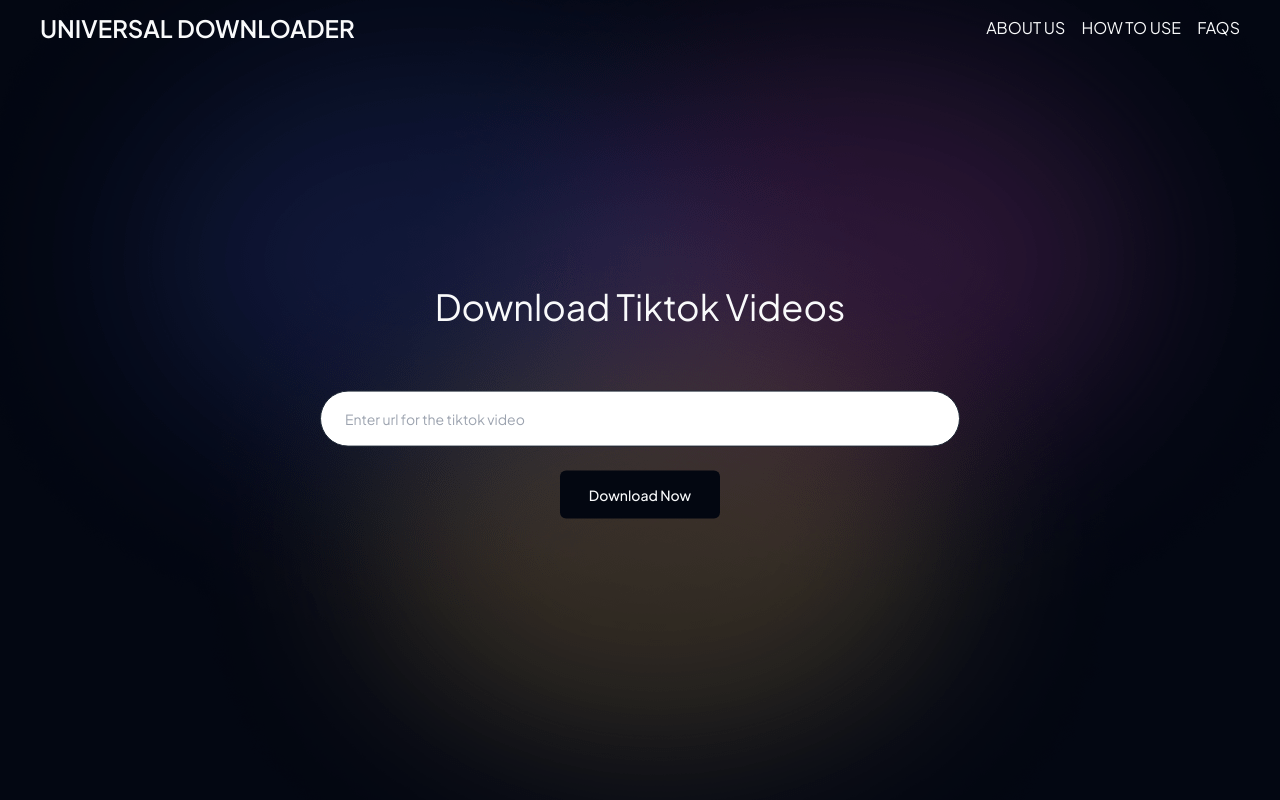
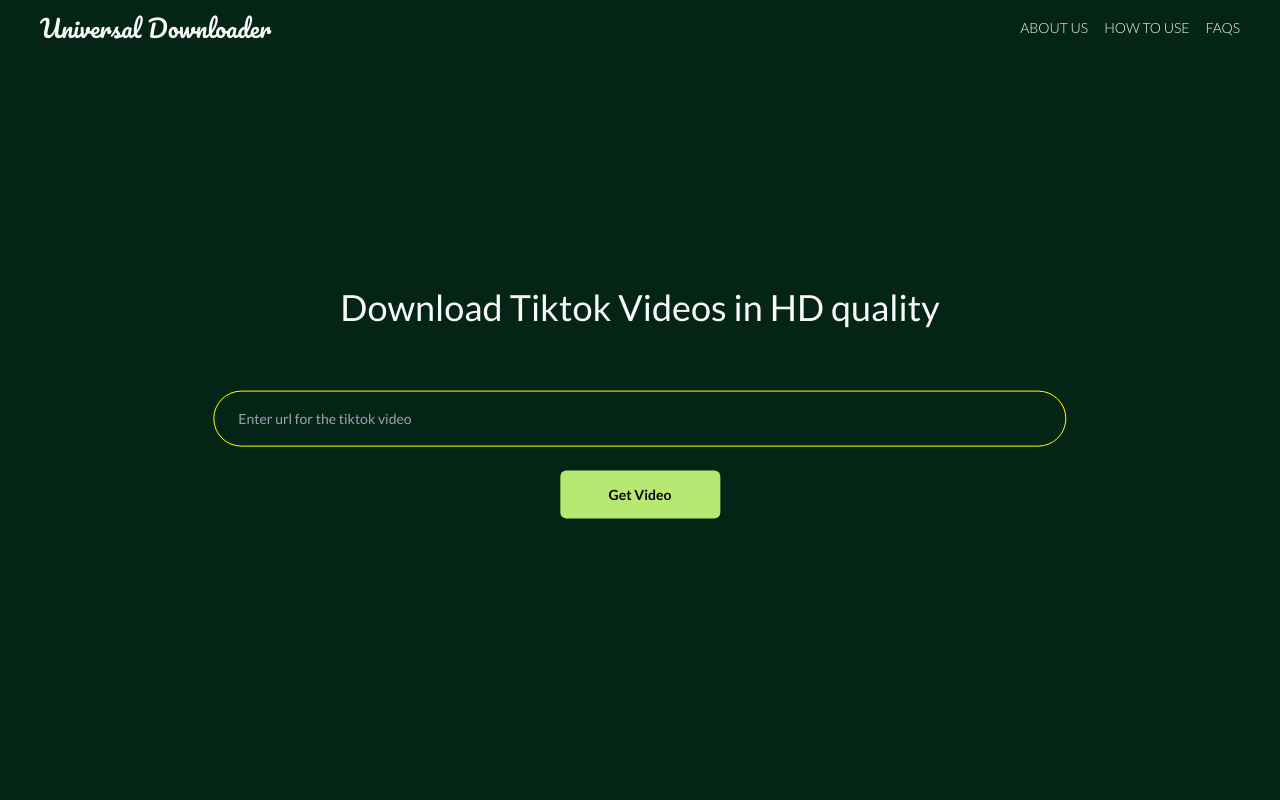
Before and after one commit to sami3ullah/universal_downloader, a Next.js app: page / in a window 1280 px wide. Built offline with nearby package versions, Linux system fonts and the light colour scheme.

Commit message:
feature: tiktok downloader complete

```diff
--- a/app/(component)/DownloadForm.tsx
+++ b/app/(component)/DownloadForm.tsx
@@ -7,7 +7,6 @@
   FormControl,
   FormField,
   FormItem,
-  FormLabel,
   FormMessage,
 } from "@/components/ui/form";
 import { Input } from "@/components/ui/input";
@@ -65,7 +64,7 @@
   }
 
   return (
-    <div className="absolute w-1/2 rounded-xl left-1/2 top-[45%] -translate-x-1/2 -translate-y-[45%]">
+    <div className="absolute w-2/3 rounded-xl left-1/2 top-[45%] -translate-x-1/2 -translate-y-[45%]">
       {!videoData.data ? (
         <Form {...form}>
           <form
@@ -73,7 +72,7 @@
             className="w-full space-y-6 flex flex-col "
           >
             <h1 className="text-4xl text-center mb-10">
-              Download Tiktok Videos
+              Download Tiktok Videos in HD quality
             </h1>
             <FormField
               control={form.control}
@@ -94,16 +93,16 @@
             <Button
               type="submit"
               disabled={isLoading}
-              className="w-[160px] mx-auto h-12 text-sm"
+              className="w-[160px] mx-auto h-12 text-sm font-bold "
             >
               {!!isLoading && <Loader2 className="mr-2 h-4 w-4 animate-spin" />}
-              Download Now
+              Get Video
             </Button>
           </form>
         </Form>
       ) : (
         // video actions
-        <VideoContainer videoData={videoData} />
+        <VideoContainer videoData={videoData} setVideoData={setVideoData} />
       )}
     </div>
   );
--- a/app/(component)/Header.tsx
+++ b/app/(component)/Header.tsx
@@ -1,4 +1,5 @@
 import React from "react";
+import { logoFont } from "../layout";
 
 type Props = {};
 
@@ -8,19 +9,21 @@
       {/* logo */}
       <div>
         <a href="/">
-          <h1 className="text-2xl font-semibold">UNIVERSAL DOWNLOADER</h1>
+          <h1 className={`text-2xl font-semibold ${logoFont.className}`}>
+            Universal Downloader
+          </h1>
         </a>
       </div>
       {/* other nav links */}
-      <div className="flex items-center gap-4">
+      <div className="flex items-center gap-4 font-light">
         <a href="/about">
-          <h3 className="uppercase text-md">About us</h3>
+          <h3 className="uppercase text-sm">About us</h3>
         </a>
         <a href="/usage">
-          <h3 className="uppercase text-md">How to use</h3>
+          <h3 className="uppercase text-sm">How to use</h3>
         </a>
         <a href="/faq">
-          <h3 className="uppercase text-md">FAQs</h3>
+          <h3 className="uppercase text-sm">FAQs</h3>
         </a>
       </div>
     </nav>
--- /dev/null
+++ b/app/(component)/VideoActions.tsx
@@ -0,0 +1,156 @@
+"use client";
+
+import { Button } from "@/components/ui/button";
+import { TiktokClientResponse } from "@/lib/types";
+import { Loader2, EllipsisVertical } from "lucide-react";
+import {
+  Tooltip,
+  TooltipContent,
+  TooltipProvider,
+  TooltipTrigger,
+} from "@/components/ui/tooltip";
+import {
+  Popover,
+  PopoverContent,
+  PopoverTrigger,
+} from "@/components/ui/popover";
+
+import React from "react";
+
+type Props = {
+  videoData: TiktokClientResponse;
+};
+
+const VideoActions = ({ videoData }: Props) => {
+  const [isLoading, setIsLoading] = React.useState({
+    "download-hd": false,
+    "download-non-hd": false,
+    "with-watermark": false,
+    "download-mp3": false,
+  });
+
+  const downloadVideo = async (
+    url: string,
+    videoName: string,
+    buttonId: string
+  ) => {
+    try {
+      // setting the isLoading state for only the button on which we clicked on
+      setIsLoading((prev) => ({
+        ...prev,
+        [buttonId]: true,
+      }));
+      const res = await fetch(url);
+      const file = await res.blob();
+      let tempUrl = URL.createObjectURL(file);
+      const aTag = document.createElement("a");
+      aTag.href = tempUrl;
+      aTag.download = videoName;
+      document.body.appendChild(aTag);
+      aTag.click();
+      URL.revokeObjectURL(tempUrl);
+      aTag.remove();
+    } catch (err) {
+      console.log(err);
+    } finally {
+      setIsLoading((prev) => ({
+        ...prev,
+        [buttonId]: false,
+      }));
+    }
+  };
+
+  return (
+    <div className="flex align-center justify-center gap-4">
+      {/* Download HD */}
+      <Button
+        className="text-black"
+        onClick={() =>
+          downloadVideo(
+            videoData.data?.videoHd ?? "",
+            videoData.data?.title.replaceAll(" ", "_") ?? "",
+            "download-hd"
+          )
+        }
+      >
+        {isLoading?.["download-hd"] ? (
+          <Loader2 className="mr-2 h-4 w-4 animate-spin" />
+        ) : (
+          "Download HD (mp4)"
+        )}
+      </Button>
+      {/* More Download Option */}
+      <div className="flex">
+        <Popover>
+          <PopoverTrigger>
+            <TooltipProvider>
+              <Tooltip>
+                <TooltipTrigger>
+                  <EllipsisVertical />
+                </TooltipTrigger>
+                <TooltipContent>
+                  <p>More Download Options</p>
+                </TooltipContent>
+              </Tooltip>
+            </TooltipProvider>
+          </PopoverTrigger>
+          <PopoverContent className="flex flex-col align-center gap-4">
+            {/* Download non-hd */}
+            <Button
+              className="text-black"
+              onClick={() =>
+                downloadVideo(
+                  videoData.data?.videoWithoutWatermark ?? "",
+                  videoData.data?.title.replaceAll(" ", "_") ?? "",
+                  "download-non-hd"
+                )
+              }
+            >
+              {isLoading?.["download-non-hd"] ? (
+                <Loader2 className="mr-2 h-4 w-4 animate-spin" />
+              ) : (
+                "Download Non-HD (mp4)"
+              )}
+            </Button>
+            {/* Download with watermark */}
+            <Button
+              className="text-black"
+              onClick={() =>
+                downloadVideo(
+                  videoData.data?.videoWithWatermark ?? "",
+                  videoData.data?.title.replaceAll(" ", "_") ?? "",
+                  "with-watermark"
+                )
+              }
+            >
+              {isLoading?.["with-watermark"] ? (
+                <Loader2 className="mr-2 h-4 w-4 animate-spin" />
+              ) : (
+                "Download with Watermark (mp4)"
+              )}
+            </Button>
+            {/* Download just the music */}
+            <Button
+              className="text-black"
+              onClick={() =>
+                downloadVideo(
+                  videoData.data?.videoMusic ?? "",
+                  videoData.data?.title.replaceAll(" ", "_") ?? "",
+                  "download-mp3"
+                )
+              }
+            >
+              {isLoading?.["download-mp3"] ? (
+                <Loader2 className="mr-2 h-4 w-4 animate-spin" />
+              ) : (
+                "Download (Mp3)"
+              )}
+            </Button>
+          </PopoverContent>
+        </Popover>
+      </div>
+    </div>
+  );
+};
+
+export default VideoActions;
--- a/app/globals.css
+++ b/app/globals.css
@@ -16,8 +16,8 @@
     --card-foreground: 224 71.4% 4.1%;
     --popover: 0 0% 100%;
     --popover-foreground: 224 71.4% 4.1%;
-    --primary: 262.1 83.3% 57.8%;
-    --primary-foreground: 210 20% 98%;
+    --primary: 80.44, 97.85%, 63.53%;
+    --primary-foreground: 0, 66.67%, 2.35%;
     --secondary: 220 14.3% 95.9%;
     --secondary-foreground: 220.9 39.3% 11%;
     --muted: 220 14.3% 95.9%;
@@ -33,15 +33,15 @@
   }
 
   .dark {
-    --background: 224 71.4% 4.1%;
+    --background: 152, 81%, 8%;
     --input-background: 70 36 86;
     --foreground: 210 20% 98%;
     --card: 224 71.4% 4.1%;
     --card-foreground: 210 20% 98%;
     --popover: 224 71.4% 4.1%;
     --popover-foreground: 210 20% 98%;
-    --primary: 224, 71%, 4%;
-    --primary-foreground: 210 20% 98%;
+    --primary: 85, 73%, 68%;
+    --primary-foreground: 0, 66.67%, 2.35%;
     --secondary: 215 27.9% 16.9%;
     --secondary-foreground: 210 20% 98%;
     --muted: 215 27.9% 16.9%;
@@ -51,8 +51,8 @@
     --destructive: 0 62.8% 30.6%;
     --destructive-foreground: 210 20% 98%;
     --border: 215 27.9% 16.9%;
-    --input: 215 27.9% 16.9%;
-    --ring: 263.4 70% 50.4%;
+    --input: 255 255 255;
+    --ring: 50.44, 97.85%, 63.53%;
   }
 }
 
--- a/app/layout.tsx
+++ b/app/layout.tsx
@@ -1,12 +1,14 @@
 import type { Metadata } from "next";
-import { Plus_Jakarta_Sans } from "next/font/google";
+import { Lato, Pacifico } from "next/font/google";
 import "./globals.css";
 
-const jakarta = Plus_Jakarta_Sans({ subsets: ["latin"] });
+const jakarta = Lato({ subsets: ["latin"], weight: ["400", "700", "300"] });
+export const logoFont = Pacifico({ subsets: ["latin"], weight: "400" });
 
 export const metadata: Metadata = {
-  title: "Create Next App",
-  description: "Generated by create next app",
+  title: "Universal downloader",
+  description:
+    "Downloader Tiktok videos in HD, non-hd, without watermark, non-watermark and in mp3",
 };
 
 export default function RootLayout({
--- a/app/page.tsx
+++ b/app/page.tsx
@@ -5,9 +5,7 @@
 
 export default function Home() {
   return (
-    <main className="h-full bg-[url('/background.png')] bg-no-repeat bg-center">
-      {/* <div className="w-[300px] h-[300px] bg-green-400 rounded-full absolute z-1 top-0 left-1/2 -translate-x-1/2 blur-[100px]"></div> */}
-      {/* <div className="w-[500px] h-[500px] bg-green-600 rounded-full absolute z-1 top-1/2 left-1/2 -translate-y-1/2 -translate-x-1/2 blur-[200px]"></div> */}
+    <main className="h-full">
       <div className="flex flex-col h-full">
         <Header />
         <div className="h-full relative">
--- a/components/ui/button.tsx
+++ b/components/ui/button.tsx
@@ -9,7 +9,8 @@
   {
     variants: {
       variant: {
-        default: "bg-primary text-primary-foreground hover:bg-primary/90",
+        default:
+          "bg-primary text-primary-foreground hover:border-2 hover:border-white",
         destructive:
           "bg-destructive text-destructive-foreground hover:bg-destructive/90",
         outline:
@@ -17,7 +18,7 @@
         secondary:
           "bg-secondary text-secondary-foreground hover:bg-secondary/80",
         ghost: "hover:bg-accent hover:text-accent-foreground",
-        link: "text-primary underline-offset-4 hover:underline",
+        link: "text-white/70 underline-offset-4 hover:underline",
       },
       size: {
         default: "h-10 px-4 py-2",
--- a/components/ui/input.tsx
+++ b/components/ui/input.tsx
@@ -11,7 +11,7 @@
       <input
         type={type}
         className={cn(
-          "flex h-14 w-full rounded-full border text-primary border-input bg-white px-6 py-2 text-sm ring-offset-background file:border-0 file:bg-transparent file:text-sm file:font-medium placeholder:text-muted-foreground focus-visible:outline-none focus-visible:ring-2 focus-visible:ring-ring focus-visible:ring-offset-2 disabled:cursor-not-allowed disabled:opacity-50",
+          "flex h-14 w-full rounded-full border text-white border-input bg-transparent px-6 py-2 text-sm ring-offset-background file:border-0 file:bg-transparent file:text-sm file:font-medium placeholder:text-muted-foreground focus-visible:outline-none focus-visible:ring-1 focus-visible:ring-ring hover:bg-white/5 disabled:cursor-not-allowed disabled:opacity-50",
           className
         )}
         ref={ref}
--- /dev/null
+++ b/components/ui/popover.tsx
@@ -0,0 +1,31 @@
+"use client"
+
+import * as React from "react"
+import * as PopoverPrimitive from "@radix-ui/react-popover"
+
+import { cn } from "@/lib/utils"
+
+const Popover = PopoverPrimitive.Root
+
+const PopoverTrigger = PopoverPrimitive.Trigger
+
+const PopoverContent = React.forwardRef<
+  React.ElementRef<typeof PopoverPrimitive.Content>,
+  React.ComponentPropsWithoutRef<typeof PopoverPrimitive.Content>
+>(({ className, align = "center", sideOffset = 4, ...props }, ref) => (
+  <PopoverPrimitive.Portal>
+    <PopoverPrimitive.Content
+      ref={ref}
+      align={align}
+      sideOffset={sideOffset}
+      className={cn(
+        "z-50 w-72 rounded-md border bg-popover p-4 text-popover-foreground shadow-md outline-none data-[state=open]:animate-in data-[state=closed]:animate-out data-[state=closed]:fade-out-0 data-[state=open]:fade-in-0 data-[state=closed]:zoom-out-95 data-[state=open]:zoom-in-95 data-[side=bottom]:slide-in-from-top-2 data-[side=left]:slide-in-from-right-2 data-[side=right]:slide-in-from-left-2 data-[side=top]:slide-in-from-bottom-2",
+        className
+      )}
+      {...props}
+    />
+  </PopoverPrimitive.Portal>
+))
+PopoverContent.displayName = PopoverPrimitive.Content.displayName
+
+export { Popover, PopoverTrigger, PopoverContent }
--- /dev/null
+++ b/components/ui/tooltip.tsx
@@ -0,0 +1,30 @@
+"use client"
+
+import * as React from "react"
+import * as TooltipPrimitive from "@radix-ui/react-tooltip"
+
+import { cn } from "@/lib/utils"
+
+const TooltipProvider = TooltipPrimitive.Provider
+
+const Tooltip = TooltipPrimitive.Root
+
+const TooltipTrigger = TooltipPrimitive.Trigger
+
+const TooltipContent = React.forwardRef<
+  React.ElementRef<typeof TooltipPrimitive.Content>,
+  React.ComponentPropsWithoutRef<typeof TooltipPrimitive.Content>
+>(({ className, sideOffset = 4, ...props }, ref) => (
+  <TooltipPrimitive.Content
+    ref={ref}
+    sideOffset={sideOffset}
+    className={cn(
+      "z-50 overflow-hidden rounded-md border bg-popover px-3 py-1.5 text-sm text-popover-foreground shadow-md animate-in fade-in-0 zoom-in-95 data-[state=closed]:animate-out data-[state=closed]:fade-out-0 data-[state=closed]:zoom-out-95 data-[side=bottom]:slide-in-from-top-2 data-[side=left]:slide-in-from-right-2 data-[side=right]:slide-in-from-left-2 data-[side=top]:slide-in-from-bottom-2",
+      className
+    )}
+    {...props}
+  />
+))
+TooltipContent.displayName = TooltipPrimitive.Content.displayName
+
+export { Tooltip, TooltipTrigger, TooltipContent, TooltipProvider }
--- a/package.json
+++ b/package.json
@@ -11,8 +11,10 @@
   "dependencies": {
     "@hookform/resolvers": "^3.3.4",
     "@radix-ui/react-label": "^2.0.2",
+    "@radix-ui/react-popover": "^1.0.7",
     "@radix-ui/react-slot": "^1.0.2",
     "@radix-ui/react-toast": "^1.1.5",
+    "@radix-ui/react-tooltip": "^1.0.7",
     "class-variance-authority": "^0.7.0",
     "clsx": "^2.1.0",
     "lucide-react": "^0.356.0",
```
Also changed, not shown: app/(component)/VideoContainer.tsx (+24 -3 lines), 1 other file (tests, documents, lock files or other folders).
